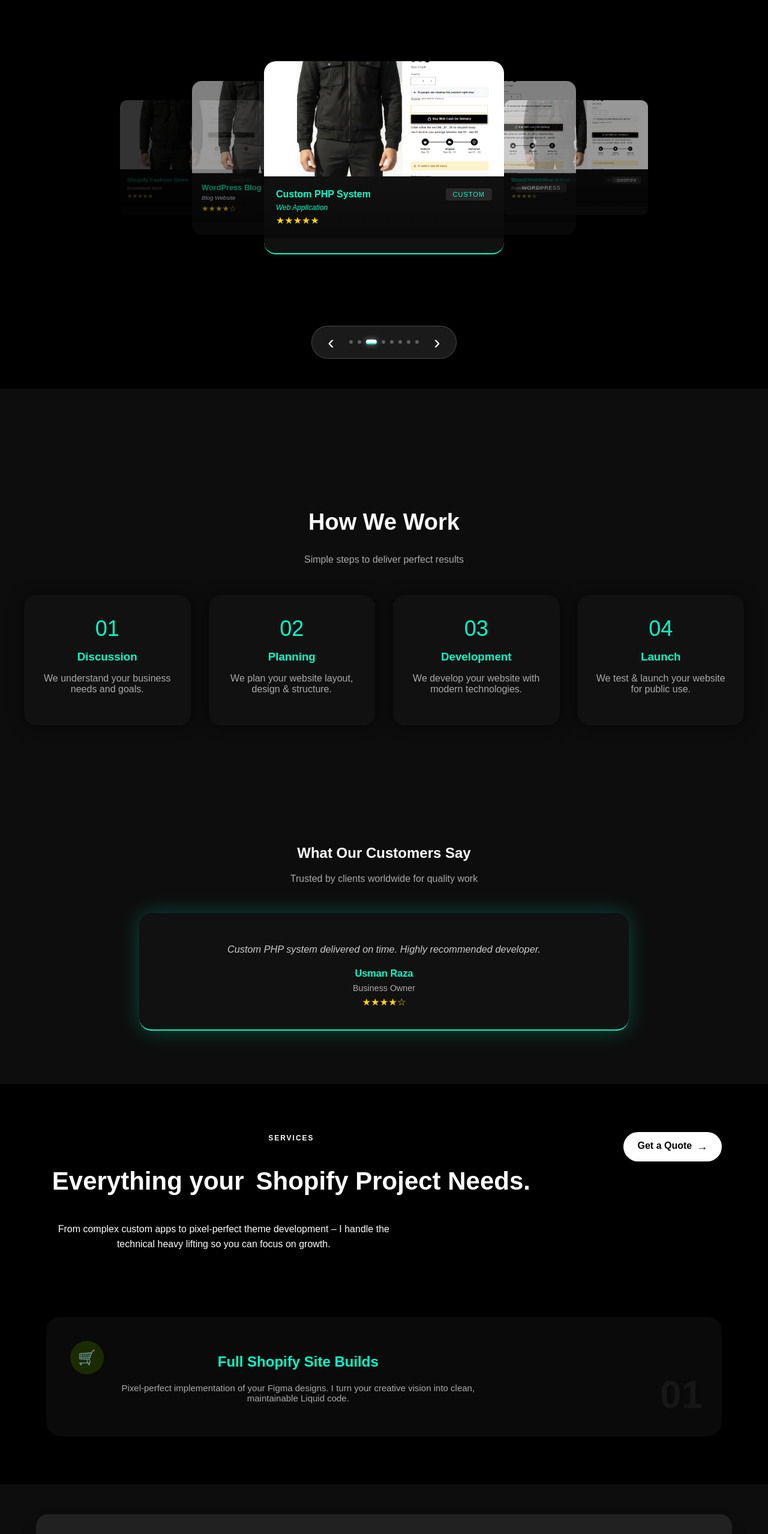
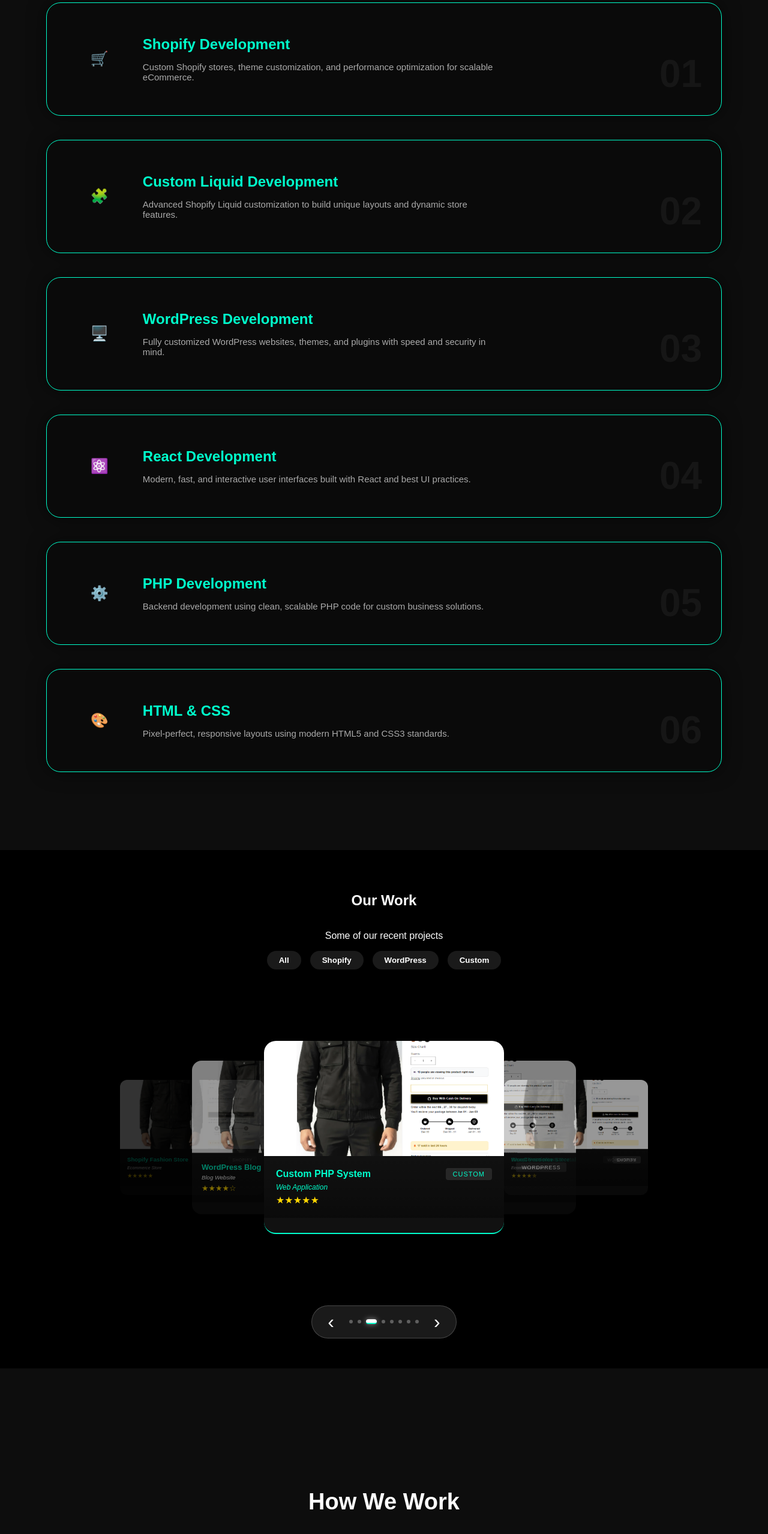
Before and after one commit to Nabeel629/Portfolio, a React (Vite) app: page / in a window 1280 px wide. Shown: the part 1729-4286 px from the top of the page at 60% size. Built offline with nearby package versions, Linux system fonts and the light colour scheme.

Commit message:
home page setting.... done.... today next tommorrow insha allah

```diff
--- a/src/Footer.jsx
+++ b/src/Footer.jsx
@@ -28,7 +28,7 @@ function Footer() {
       </div>
 
       <div className="footer-bottom">
-        © {new Date().getFullYear()} ReactSite | All Rights Reserved
+        © {new Date().getFullYear()} Nabeel Akram | All Rights Reserved
       </div>
     </footer>
   );
--- a/src/Home.jsx
+++ b/src/Home.jsx
@@ -12,6 +12,53 @@ function Home() {
     { name: "Uzair ", role: "Web Designer", message: "Elementor websites built perfectly. Fast and responsive.", stars: "★★★★★" },
     { name: "Hina Malik", role: "Ecommerce Store Owner", message: "WooCommerce store ready to sell with custom features. Loved it!", stars: "★★★★★" },
   ];
+
+
+  const servicesData = [
+  {
+    id: 1,
+    icon: "🛒",
+    title: "Shopify Development",
+    description:
+      "Custom Shopify stores, theme customization, and performance optimization for scalable eCommerce.",
+  },
+  {
+    id: 2,
+    icon: "🧩",
+    title: "Custom Liquid Development",
+    description:
+      "Advanced Shopify Liquid customization to build unique layouts and dynamic store features.",
+  },
+  {
+    id: 3,
+    icon: "🖥️",
+    title: "WordPress Development",
+    description:
+      "Fully customized WordPress websites, themes, and plugins with speed and security in mind.",
+  },
+  {
+    id: 4,
+    icon: "⚛️",
+    title: "React Development",
+    description:
+      "Modern, fast, and interactive user interfaces built with React and best UI practices.",
+  },
+  {
+    id: 5,
+    icon: "⚙️",
+    title: "PHP Development",
+    description:
+      "Backend development using clean, scalable PHP code for custom business solutions.",
+  },
+  {
+    id: 6,
+    icon: "🎨",
+    title: "HTML & CSS",
+    description:
+      "Pixel-perfect, responsive layouts using modern HTML5 and CSS3 standards.",
+  },
+];
+
   const [current, setCurrent] = useState(0);
 
   useEffect(() => {
@@ -95,6 +142,39 @@ function Home() {
           </div>
         </div>
       </section>
+      {/* SERVICES */}
+     <section className="services">
+  <div className="services-header">
+    <div className="services-text">
+      <span className="services-label">SERVICES</span>
+      <h1 className="services-title">
+        <span>Everything your</span>
+        <span>Shopify Project Needs.</span>
+      </h1>
+      <p className="services-subtitle">
+        From complex custom apps to pixel-perfect theme development – I handle the technical heavy lifting so you can focus on growth.
+      </p>
+    </div>
+    <button className="services-cta">
+      Get a Quote <span>→</span>
+    </button>
+  </div>
+
+  {servicesData.map((service, index) => (
+    <div className="service-card" key={service.id}>
+      <div className="service-icon">{service.icon}</div>
+
+      <div className="service-content">
+        <h3>{service.title}</h3>
+        <p>{service.description}</p>
+      </div>
+
+      <div className="service-index">
+        {String(index + 1).padStart(2, "0")}
+      </div>
+    </div>
+  ))}
+</section>
 
       {/* PORTFOLIO CAROUSEL WITH TABS */}
       <div className="carousel-container">
@@ -190,25 +270,7 @@ function Home() {
         </div>
       </div>
 
-      {/* SERVICES */}
-      <section className="services">
-        <div className="services-header">
-          <div className="services-text">
-            <span className="services-label">SERVICES</span>
-            <h1 className="services-title"><span>Everything your</span><span>Shopify Project Needs.</span></h1>
-            <p className="services-subtitle">From complex custom apps to pixel-perfect theme development – I handle the technical heavy lifting so you can focus on growth.</p>
-          </div>
-          <button className="services-cta">Get a Quote <span>→</span></button>
-        </div>
-        <div className="service-card">
-          <div className="service-icon">🛒</div>
-          <div className="service-content">
-            <h3>Full Shopify Site Builds</h3>
-            <p>Pixel-perfect implementation of your Figma designs. I turn your creative vision into clean, maintainable Liquid code.</p>
-          </div>
-          <div className="service-index">01</div>
-        </div>
-      </section>
+
 
       {/* CONTACT CARD */}
       <div className="contact-card">
--- a/src/home.css
+++ b/src/home.css
@@ -187,39 +187,43 @@ body, html {
 
 /* SERVICES */
 .services {
-  background: #000;
   color: #fff;
-  padding: 80px 6%;
+  padding: 50px 6%;
+  justify-content: center;
 }
 .services-header {
   display: flex;
   justify-content: space-between;
-  align-items: flex-start;
+  align-items: center;
   gap: 40px;
   flex-wrap: wrap;
 }
-.services-label { font-size: 12px; letter-spacing: 2px; font-weight: 600; color: #fff; margin-bottom: 16px; }
+.services-label { font-size: 12px; letter-spacing: 2px; font-weight: 600; color: #00ffcc; text-align: left; margin-bottom: 16px; }
 .services-title { font-size: 48px; line-height: 1.1; font-weight: 800; }
-.services-title span { display: inline-block; padding: 6px 10px; margin-bottom: 6px; }
-.services-subtitle { margin-top: 20px; max-width: 560px; font-size: 16px; line-height: 1.6; padding: 12px 16px; }
+.services-title span { padding: 6px 10px; margin-bottom: 6px; }
+.services-subtitle { margin-top: 20px; max-width: 560px;
+  text-align: left; font-size: 16px; line-height: 1.6; padding: 12px 16px; }
 .services-cta {
   background: #fff; color: #000; border: none; border-radius: 999px; padding: 14px 24px; font-size: 16px; font-weight: 600; cursor: pointer; display: flex; gap: 8px;
 }
 .services-cta span { font-size: 18px; }
 .service-card {
-  margin-top: 80px;
+  margin-top: 40px;
   background: #0a0a0a;
   border-radius: 24px;
   padding: 40px;
   display: flex;
-  align-items: flex-start;
+  text-align: left;
+  border: 1px solid #00ffcc;
   gap: 24px;
+    align-items: center; /* 🔥 ICON + CONTENT VERTICALLY CENTER */
+
   position: relative;
 }
-.service-content h3 { font-size: 24px; font-weight: 700; margin-bottom: 8px; padding: 6px 10px; color: #00ffcc; }
+.service-content h3 { font-size: 24px; font-weight: 700; margin-bottom: 8px;  color: #00ffcc; }
 .service-content p { color: #aaa; max-width: 600px; }
 .service-index { position: absolute; right: 32px; bottom: 32px; font-size: 64px; font-weight: 800; color: rgba(255,255,255,0.05); }
-.service-icon { width: 56px; height: 56px; background: #1a2b00; border-radius: 50%; display: flex; align-items: center; justify-content: center; font-size: 24px; }
+.service-icon { width: 96px; height: 66px;  border-radius: 50%; display: flex; align-items: center; justify-content: center; font-size: 24px; }
 
 /* CONTACT CARD */
 .contact-card {
--- a/src/index.css
+++ b/src/index.css
@@ -67,7 +67,6 @@ button:focus-visible {
   }
 } */
  *:root{
-    background: #000000;
 
  }
 html {
```
